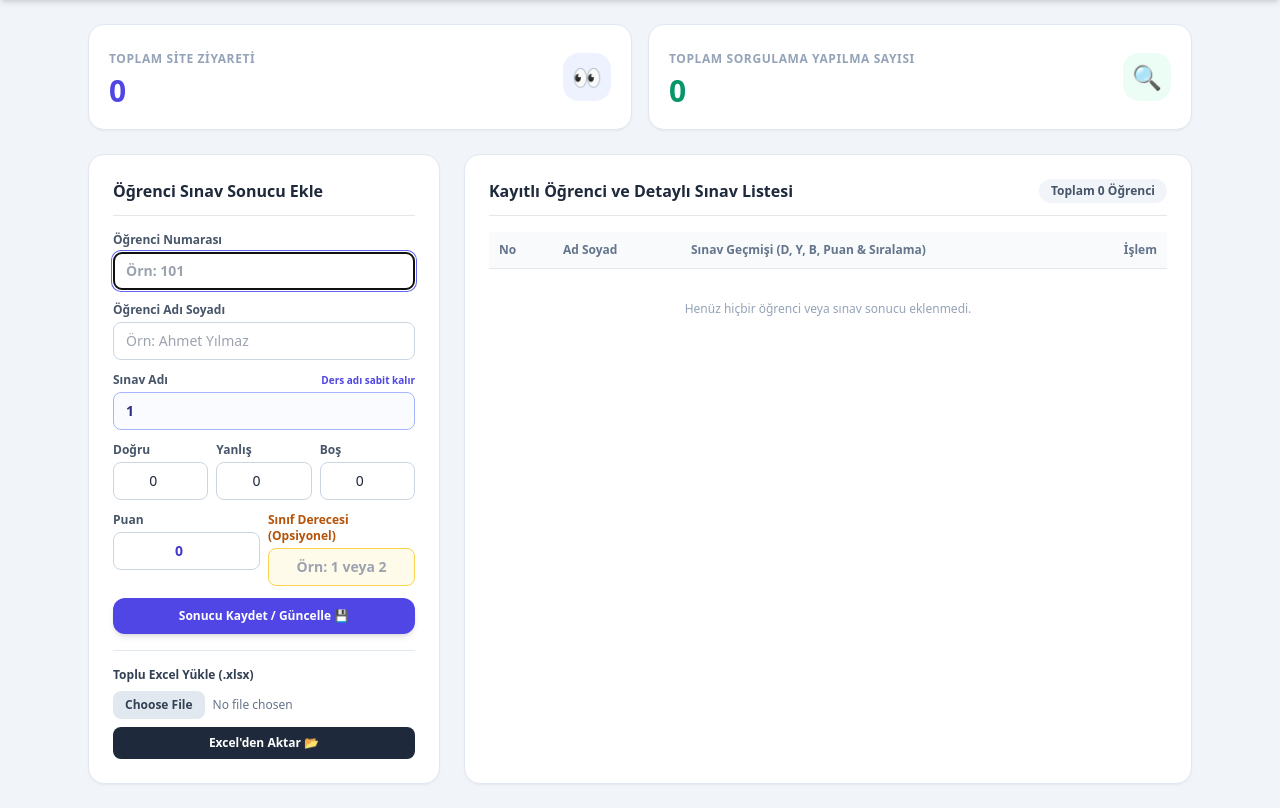
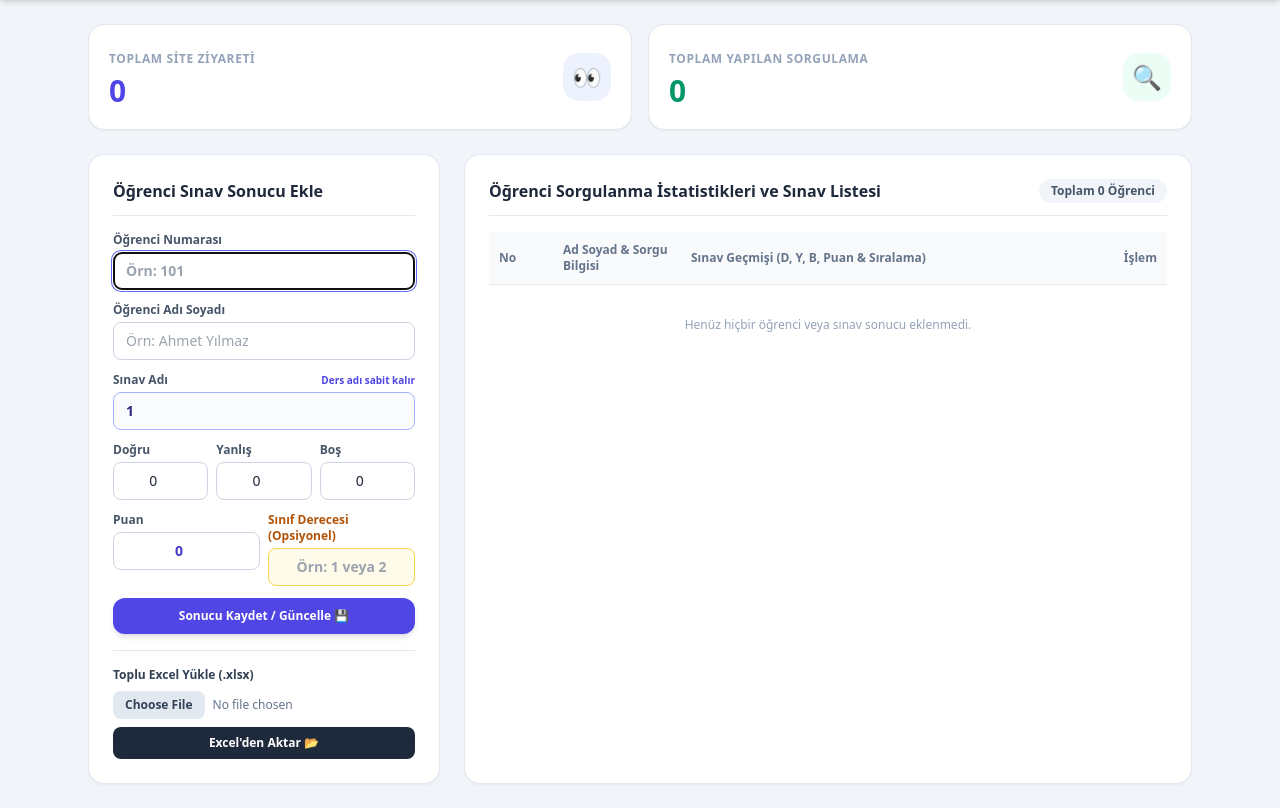
Before and after one commit to busrakaradeniz13/sinav-sistemi, a Flask app: page /admin in a window 1280 px wide. Shown: the part 76-884 px from the top of the page. Run offline with Flask 3, Linux system fonts and the light colour scheme; the visitor is signed in with stand-in values (Sample User, id 1); data that the repository does not hold is empty; some libraries are stand-ins or nearby versions.

Commit message:
Refactor admin.html for improved structure and clarity

```diff
--- a/templates/admin.html
+++ b/templates/admin.html
@@ -62,7 +62,7 @@
 
     <main class="max-w-6xl mx-auto p-4 md:p-6 space-y-6">
 
-        <!-- ZİYARET VE SORGULAMA İSTATİSTİK KARTLARI -->
+        <!-- GENEL İSTATİSTİK KARTLARI -->
         <div class="grid grid-cols-1 md:grid-cols-2 gap-4">
             <div class="bg-white p-5 rounded-2xl shadow-sm border border-slate-200 flex items-center justify-between">
                 <div>
@@ -76,7 +76,7 @@
 
             <div class="bg-white p-5 rounded-2xl shadow-sm border border-slate-200 flex items-center justify-between">
                 <div>
-                    <span class="text-xs font-semibold text-slate-400 uppercase tracking-wider">Toplam Sorgulama Yapılma Sayısı</span>
+                    <span class="text-xs font-semibold text-slate-400 uppercase tracking-wider">Toplam Yapılan Sorgulama</span>
                     <h2 class="text-3xl font-black text-emerald-600 mt-1">{{ toplam_sorgu }}</h2>
                 </div>
                 <div class="w-12 h-12 bg-emerald-50 rounded-2xl flex items-center justify-center text-2xl">
@@ -179,10 +179,10 @@
                 </div>
             </div>
 
-            <!-- TABLO: KAYITLI ÖĞRENCİ LİSTESİ -->
+            <!-- TABLO: KAYITLI ÖĞRENCİ LİSTESİ VE SORGULANMA BİLGİLERİ -->
             <div class="lg:col-span-2 bg-white p-6 rounded-2xl shadow-sm border border-slate-200 space-y-4">
                 <div class="flex justify-between items-center border-b pb-3">
-                    <h2 class="text-base font-bold text-slate-800">Kayıtlı Öğrenci ve Detaylı Sınav Listesi</h2>
+                    <h2 class="text-base font-bold text-slate-800">Öğrenci Sorgulanma İstatistikleri ve Sınav Listesi</h2>
                     <span class="text-xs font-bold bg-slate-100 px-3 py-1 rounded-full text-slate-600">Toplam {{ veriler|length }} Öğrenci</span>
                 </div>
 
@@ -191,7 +191,7 @@
                         <thead>
                             <tr class="bg-slate-50 text-slate-500 border-b">
                                 <th class="p-2.5 w-16">No</th>
-                                <th class="p-2.5 w-32">Ad Soyad</th>
+                                <th class="p-2.5 w-32">Ad Soyad & Sorgu Bilgisi</th>
                                 <th class="p-2.5">Sınav Geçmişi (D, Y, B, Puan & Sıralama)</th>
                                 <th class="p-2.5 text-right w-16">İşlem</th>
                             </tr>
@@ -200,7 +200,21 @@
                             {% for no, bilgi in veriler.items() %}
                             <tr class="hover:bg-slate-50/80 transition">
                                 <td class="p-2.5 font-bold text-indigo-600 align-top pt-3">{{ no }}</td>
-                                <td class="p-2.5 font-bold text-slate-800 align-top pt-3">{{ bilgi.ad }}</td>
+                                <td class="p-2.5 align-top pt-3 space-y-1">
+                                    <div class="font-bold text-slate-800">{{ bilgi.ad }}</div>
+                                    <div class="text-[11px]">
+                                        {% if bilgi.sorgu_sayisi > 0 %}
+                                            <span class="bg-emerald-100 text-emerald-800 font-bold px-2 py-0.5 rounded border border-emerald-300 inline-block">
+                                                🔍 {{ bilgi.sorgu_sayisi }} kez bakıldı
+                                            </span>
+                                            <div class="text-[10px] text-slate-400 mt-1">Son: {{ bilgi.son_sorgu_tarihi }}</div>
+                                        {% else %}
+                                            <span class="bg-slate-100 text-slate-500 font-semibold px-2 py-0.5 rounded border border-slate-200 inline-block">
+                                                Henüz bakılmadı
+                                            </span>
+                                        {% endif %}
+                                    </div>
+                                </td>
                                 <td class="p-2.5 space-y-1.5">
                                     {% for s in bilgi.sinavlar %}
                                     <div class="flex flex-wrap items-center gap-2 text-[11px] bg-slate-50 px-2.5 py-1.5 rounded-lg border border-slate-200 justify-between">
```
